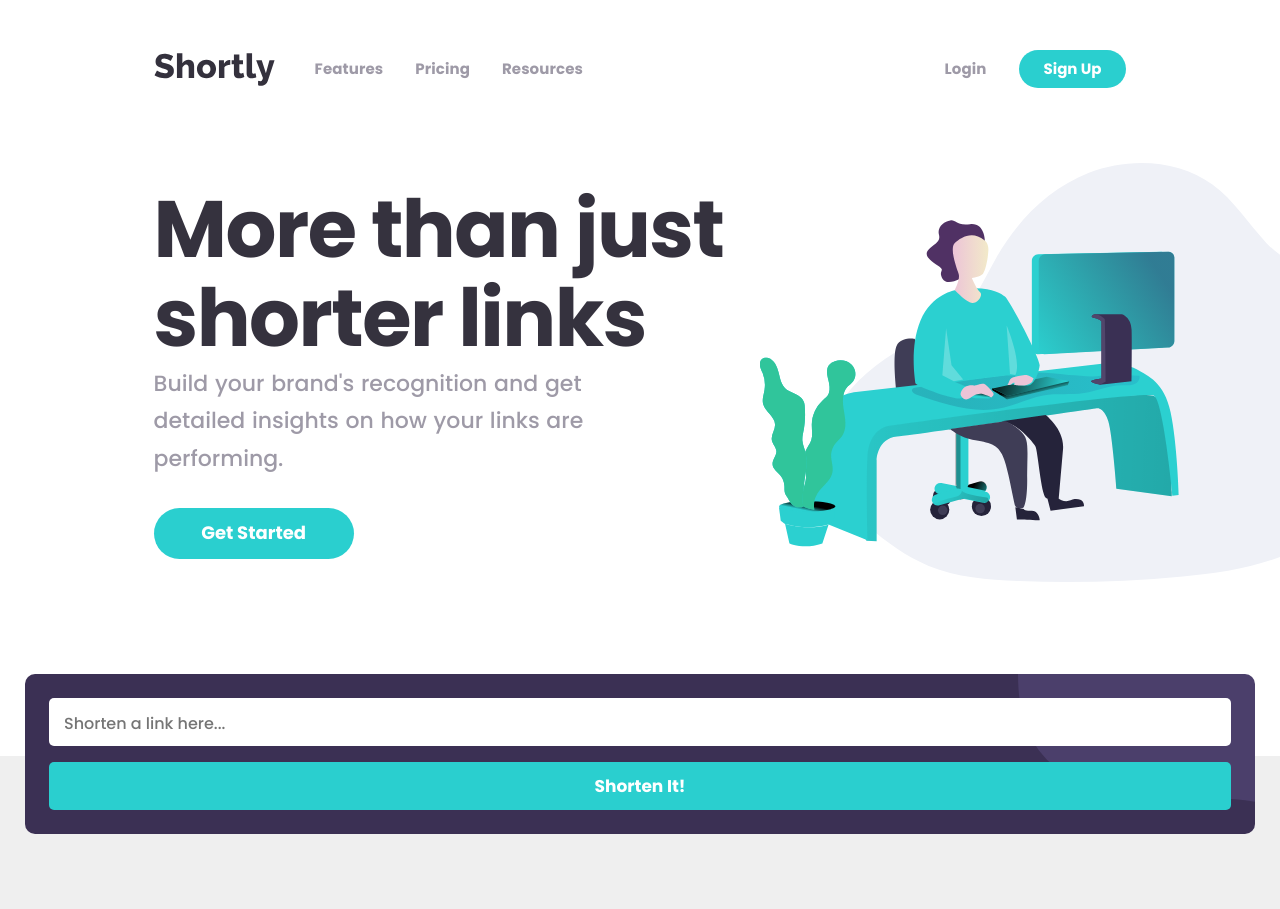
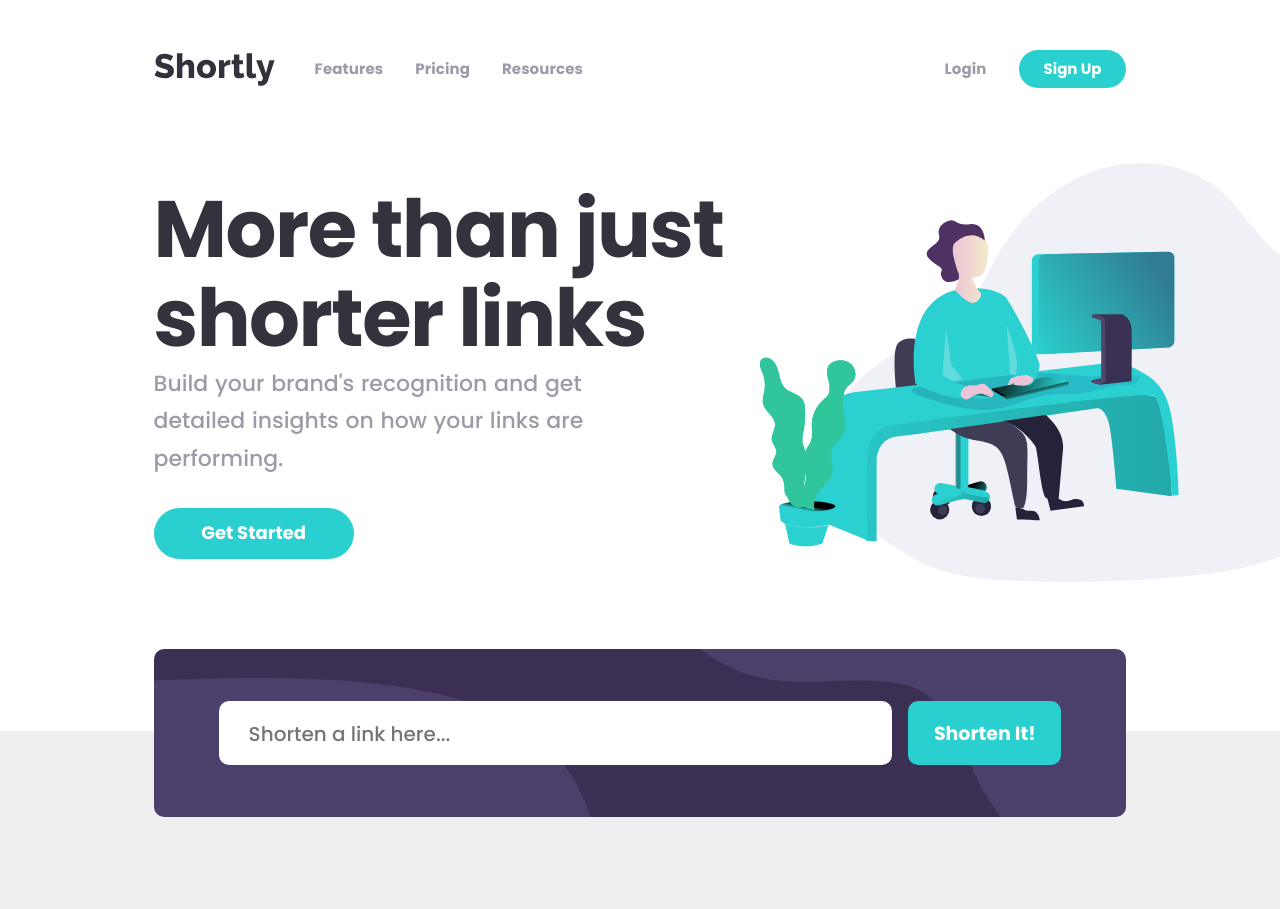
Before and after one commit to Breckles/url-shortening-api, a React (Create React App) app: page / in a window 1280 px wide. Shown: the top 909 px of the page. Built offline with nearby package versions, Linux system fonts and the light colour scheme.

Commit message:
made the ShortenLinks component responsive

```diff
--- a/src/components/call-to-action/CallToAction.module.scss
+++ b/src/components/call-to-action/CallToAction.module.scss
@@ -5,6 +5,8 @@
   justify-content: center;
   background-color: var(--call-to-action-background-color);
   background-image: url('../../assets/images/bg-boost-mobile.svg');
+  background-repeat: no-repeat;
+  background-size: cover;
 }
 
 .callToAction h3 {
--- a/src/components/shorten-links/ShortenLinks.module.scss
+++ b/src/components/shorten-links/ShortenLinks.module.scss
@@ -10,6 +10,7 @@
 .shortenLinkForm {
   position: relative;
   z-index: 2;
+  padding: 24px;
 }
 
 .shortenedLinks {
@@ -32,3 +33,17 @@
   background-color: var(--shorten-links-background-color);
   opacity: 0.25;
 }
+
+
+////////////////// Tablets ////////////////////
+
+@media screen and (min-width: 750px) {
+  .shortenLinkForm {
+    padding: 52px 65px;
+  }
+}
+
+
+////////////////// Wider Screens ////////////////////
+
+@media screen and (min-width: 1200px) {}
--- a/src/components/shorten-links/shorten-link-form/ShortenLinkForm.module.scss
+++ b/src/components/shorten-links/shorten-link-form/ShortenLinkForm.module.scss
@@ -2,12 +2,12 @@
   display: flex;
   flex-direction: column;
   gap: 16px;
-  padding: 24px;
 
   border-radius: 10px;
   background-color: var(--shorten-link-form-background-color);
   background-image: url('../../../assets/images/bg-shorten-mobile.svg');
   background-repeat: no-repeat;
+  background-size: cover;
   background-position: top right;
 }
 
@@ -29,8 +29,10 @@
 
 .form input.error {
   box-shadow:
-    3px 3px var(--input-error-border-color) inset,
-    -3px -3px var(--input-error-border-color) inset;
+    0px 3px var(--input-error-border-color) inset,
+    -3px 0px var(--input-error-border-color) inset,
+    0px -3px var(--input-error-border-color) inset,
+    3px 0px var(--input-error-border-color) inset;
 }
 
 .form input::placeholder {
@@ -53,3 +55,43 @@
   height: 4.8rem;
   font-size: 1.7rem;
 }
+
+
+////////////////// Tablets ////////////////////
+
+@media screen and (min-width: 850px) {
+  .form {
+    flex-direction: row;
+    background-image: url('../../../assets/images/bg-shorten-desktop.svg');
+  }
+
+  .form input,
+  .button {
+    height: 6.4rem;
+    border-radius: 10px;
+  }
+
+  .form input {
+    flex: 4;
+    padding: 5px 30px 0;
+
+    font-size: 2rem;
+  }
+
+  .errorText {
+    position: absolute;
+    top: calc(50% + 5rem);
+    font-size: 1.5rem;
+  }
+
+  .button {
+    flex: 1;
+    padding-top: 4px;
+    font-size: 1.9rem;
+  }
+}
+
+
+////////////////// Wider Screens ////////////////////
+
+@media screen and (min-width: 1200px) {}
--- a/src/components/shorten-links/shorten-link-form/ShortenLinkForm.tsx
+++ b/src/components/shorten-links/shorten-link-form/ShortenLinkForm.tsx
@@ -43,12 +43,12 @@ const ShortenLinkForm = ({
     event.preventDefault();
     setInputError(null);
 
-    onAddShortenedLink({
-      full_short_link: 'eggy',
-      original_link: 'adhashd;fjhsdfkljh',
-      code: Date.now().toString(),
-    });
-    return;
+    // onAddShortenedLink({
+    //   full_short_link: 'eggy',
+    //   original_link: 'adhashd;fjhsdfkljh',
+    //   code: Date.now().toString(),
+    // });
+    // return;
 
     const linkInputEl = linkInputRef.current!;
     let errorMessage = null;
@@ -78,28 +78,6 @@ const ShortenLinkForm = ({
     }
   };
 
-  let content = (
-    <Fragment>
-      <input
-        className={inputError ? classes.error : ''}
-        type="url"
-        placeholder="Shorten a link here..."
-        aria-label="Shorten a link here"
-        title="Shorten a link here"
-        ref={linkInputRef}
-        required
-      />
-      {inputError && <span className={classes.errorText}>{inputError}</span>}
-      <RoundedCornersButton className={classes.button} type="submit">
-        Shorten It!
-      </RoundedCornersButton>
-    </Fragment>
-  );
-
-  if (isLoading) {
-    content = <LoadingSpinner />;
-  }
-
   return (
     <form
       className={`${className} ${classes.form}`}
--- a/src/components/shorten-links/shortened-links/ShortenedLinks.module.scss
+++ b/src/components/shorten-links/shortened-links/ShortenedLinks.module.scss
@@ -25,3 +25,12 @@
     opacity: 1;
   }
 }
+
+
+////////////////// Wider Screens ////////////////////
+
+@media screen and (min-width: 1200px) {
+  .shortenedLinks li {
+    margin-bottom: 15px;
+  }
+}
--- a/src/components/shorten-links/shortened-links/shortened-link/ShortenedLink.module.scss
+++ b/src/components/shorten-links/shortened-links/shortened-link/ShortenedLink.module.scss
@@ -39,3 +39,37 @@
 .button.copied {
   background-color: var(--shortened-link-button-copied-background-color);
 }
+
+
+////////////////// Tablets ////////////////////
+
+@media screen and (min-width: 850px) {
+  .shortenedLink {
+    flex-direction: row;
+    justify-content: flex-end;
+    align-items: center;
+    gap: 26px;
+    padding: 15px 30px;
+
+    font-size: 2rem;
+  }
+
+  .shortenedLink span {
+    padding: 0;
+  }
+
+  .longURL {
+    margin-right: auto;
+  }
+
+  .button {
+    width: 110px;
+    padding: 4px 0px 3px;
+  }
+
+}
+
+
+////////////////// Wider Screens ////////////////////
+
+@media screen and (min-width: 1200px) {}
--- a/src/components/ui/buttons/RoundedCornersButton.module.scss
+++ b/src/components/ui/buttons/RoundedCornersButton.module.scss
@@ -11,3 +11,13 @@
 
   color: var(--button-text-color);
 }
+
+
+////////////////// Wider Screens ////////////////////
+
+@media screen and (min-width: 1200px) {
+  .button:hover {
+    cursor: pointer;
+    background-color: var(--button-hover-background-color);
+  }
+}
--- a/src/components/ui/buttons/RoundedSidesButton.module.scss
+++ b/src/components/ui/buttons/RoundedSidesButton.module.scss
@@ -13,3 +13,13 @@
 
   color: var(--button-text-color);
 }
+
+
+////////////////// Wider Screens ////////////////////
+
+@media screen and (min-width: 1200px) {
+  .button:hover {
+    cursor: pointer;
+    background-color: var(--button-hover-background-color);
+  }
+}
--- a/src/index.scss
+++ b/src/index.scss
@@ -27,6 +27,7 @@ html {
 
   /* Primary */
   --cyan: hsl(180, 66%, 49%);
+  --light-cyan: hsl(179, 56%, 75%);
   --dark-violet: hsl(257, 27%, 26%);
 
   /* Secondary */
@@ -47,6 +48,7 @@ html {
   --text-primary: var(--greyish-violet);
   --text-secondary: var(--very-dark-blue);
   --button-background-color: var(--cyan);
+  --button-hover-background-color: var(--light-cyan);
   --button-text-color: white;
   --modal-background-color: var(--dark-violet);
   --mobile-nav-text-color: white;
--- a/src/pages/LandingPage.module.scss
+++ b/src/pages/LandingPage.module.scss
@@ -26,6 +26,10 @@
 
 @media screen and (min-width: 1200px) {
   .heroImage {
-    padding: 0 12% 88px;
+    padding: 0 12% 63px;
+  }
+
+  .shortenLinks {
+    padding: 0 12%;
   }
 }
```
